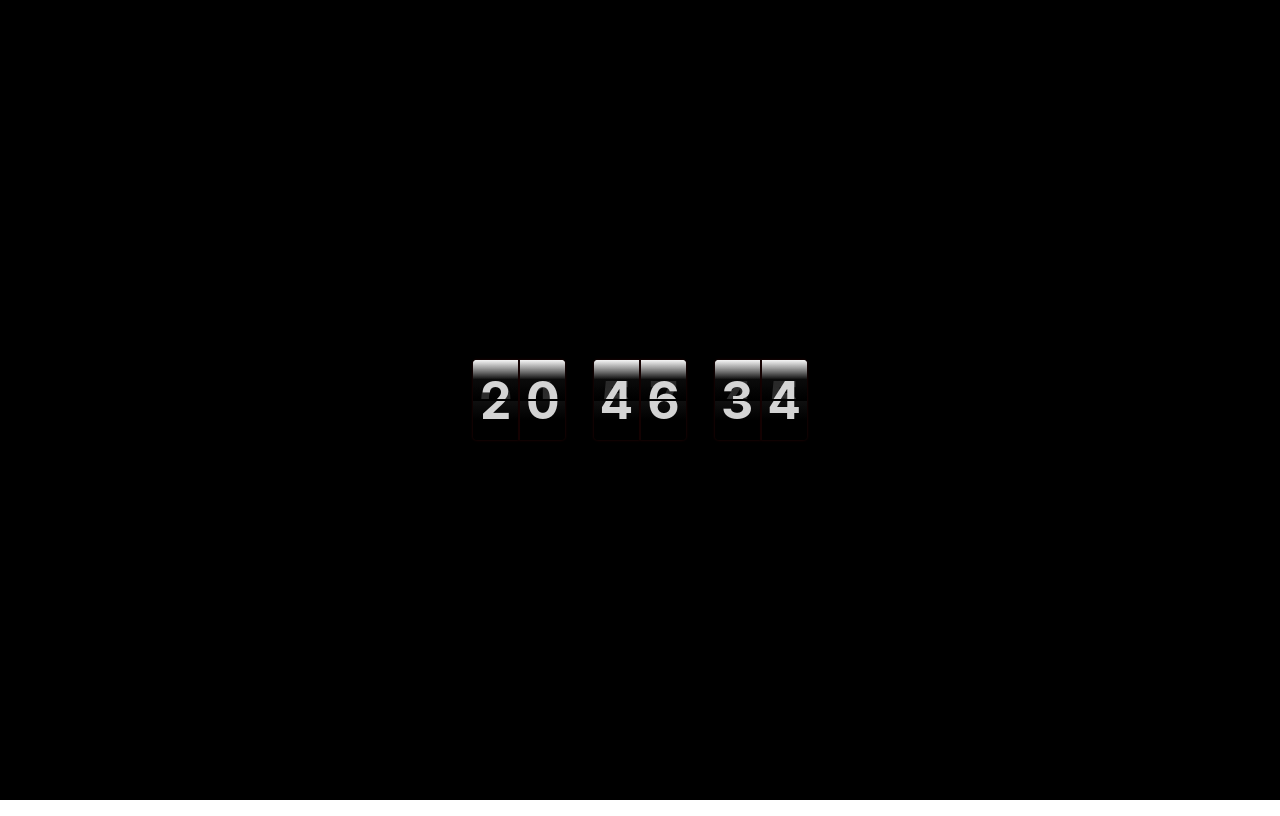
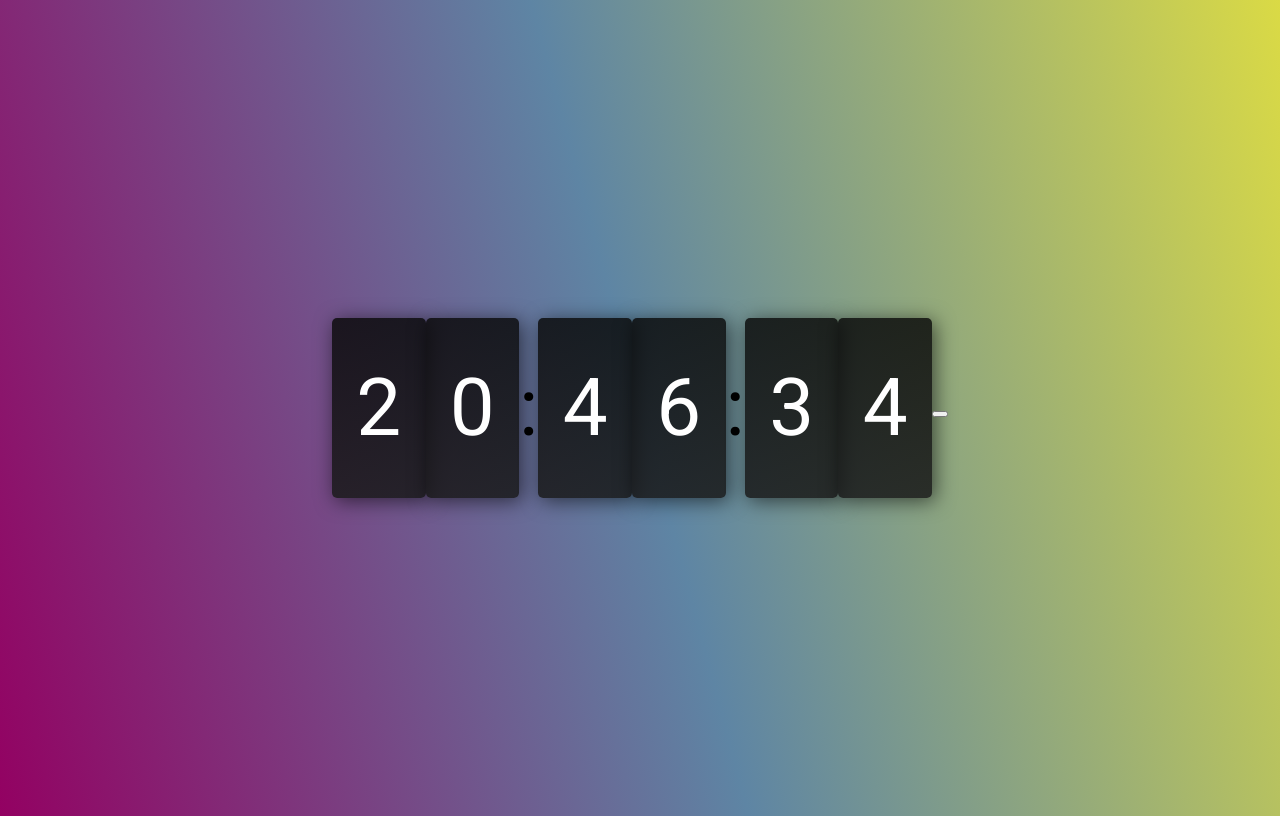
Before and after one commit to mathsiqueir/clock, a plain HTML site: page index.html in a window 1280 px wide. Drawn offline with Linux system fonts and the light colour scheme.

Commit message:
final commit to JULIA

```diff
--- a/css/style.css
+++ /dev/null
@@ -1,216 +0,0 @@
-html,
-body {
-  width: 100vw;
-  height: 100vh;
-  margin: 0;
-  border: 0;
-  padding: 0;
-  -webkit-box-sizing: border-box;
-  -moz-box-sizing: border-box;
-  box-sizing: border-box;
-}
-
-*,
-*::before,
-*::after {
-  -webkit-box-sizing: inherit;
-  -moz-box-sizing: inherit;
-  box-sizing: inherit;
-}
-
-#app {
-  width: 100%;
-  height: 100%;
-
-  background: rgb(0, 0, 0);
-
-  display: flex;
-  justify-content: center;
-  align-items: center;
-}
-
-.flip-clock-container {
-  display: flex;
-  justify-content: center;
-  align-items: center;
-
-  font-family: -apple-system, BlinkMacSystemFont, 'Segoe UI', Roboto, Oxygen, Ubuntu, Cantarell, 'Open Sans', 'Helvetica Neue', sans-serif;
-  font-size: 50px;
-  line-height: 0;
-	font-weight: bolder;
-}
-
-.flip-clock-container * {
-  -webkit-user-select: none;
-  -moz-user-select: none;
-  user-select: none;
-
-  cursor: default;
-}
-
-.flip-clock {
-  display: flex;
-
-  -webkit-perspective: 1000px;
-  -moz-perspective: 1000px;
-  perspective: 1000px;
-}
-
-.digit {
-  position: relative;
-
-  width: 45px;
-  height: 80px;
-
-  box-shadow: 0 0 2px 1px rgba(219, 29, 29, 0.1);
-}
-
-.digit-left {
-  margin-right: 1px;
-}
-
-.digit-right {
-  margin-left: 1px;
-}
-
-.digit::before,
-.digit::after {
-  position: absolute;
-  z-index: 0;
-
-  display: flex;
-  justify-content: center;
-
-  width: 100%;
-  height: 50%;
-  overflow: hidden;
-}
-
-.digit::before {
-  content: attr(data-digit-before);
-
-  bottom: 0;
-  align-items: flex-start;
-}
-
-.digit::after {
-  content: attr(data-digit-after);
-
-  top: 0;
-  align-items: flex-end;
-}
-
-.card {
-  position: relative;
-  z-index: 1;
-
-  width: 100%;
-  height: 50%;
-
-  -webkit-transform-style: preserve-3d;
-  -moz-transform-style: preserve-3d;
-  transform-style: preserve-3d;
-
-  -webkit-transform-origin: bottom;
-  -moz-transform-origin: bottom;
-  transform-origin: bottom;
-
-  -webkit-transform: rotateX(0);
-  -moz-transform: rotateX(0);
-  transform: rotateX(0);
-
-  -webkit-transition: transform .7s ease-in-out;
-  -moz-transition: transform .7s ease-in-out;
-  transition: transform .7s ease-in-out;
-}
-
-.card.flipped {
-  transform: rotateX(-180deg);
-}
-
-.card-face {
-  position: absolute;
-
-  display: flex;
-  justify-content: center;
-
-  width: 100%;
-  height: 100%;
-  overflow: hidden;
-
-  -webkit-backface-visibility: hidden;
-  -moz-backface-visibility: hidden;
-  backface-visibility: hidden;
-}
-
-.card-face-front {
-  align-items: flex-end;
-}
-
-.card-face-back {
-  align-items: flex-start;
-
-  -webkit-transform: rotateX(-180deg);
-  -moz-transform: rotateX(-180deg);
-  transform: rotateX(-180deg);
-}
-
-.digit::before,
-.digit::after,
-.card-face-front,
-.card-face-back {
-  background: white;
-  color: black;
-}
-
-.digit,
-.digit::before,
-.digit::after,
-.card,
-.card-face {
-  border-radius: 4px;
-}
-
-.digit::before,
-.card-face-back {
-  background: linear-gradient(0, #000000b2, #000000b5 50%, #141414c0);
-  color: #d4d4d4;
-
-  border-top: 1px solid black;
-  border-top-left-radius: 0;
-  border-top-right-radius: 0;
-}
-
-.digit::after,
-.card-face-front {
-  background: linear-gradient(0, #000000cb, #0b0b0bda 50%, #f5f5f5);
-  color: #d4d4d4;
-
-  border-bottom: 1px solid black;
-  border-bottom-left-radius: 0;
-  border-bottom-right-radius: 0;
-}
-
-.digit-left,
-.digit-left::before,
-.digit-left::after,
-.digit-left .card,
-.digit-left .card-face {
-  border-top-right-radius: 0;
-  border-bottom-right-radius: 0;
-}
-
-.digit-right,
-.digit-right::before,
-.digit-right::after,
-.digit-right .card,
-.digit-right .card-face {
-  border-top-left-radius: 0;
-  border-bottom-left-radius: 0;
-}
-
-.colon {
-  color: black;
-  margin: 0 6px;
-  padding-bottom: 9px;
-}
--- a/index.html
+++ b/index.html
@@ -1,77 +1,20 @@
 <!DOCTYPE html>
-<html lang="en">
+<html lang="pt-br">
 <head>
-  <meta charset="UTF-8">
-  <meta name="viewport" content="width=device-width, initial-scale=1.0">
-  <title>FLIP CLOCK</title>
-  <link rel="stylesheet" href="css/style.css">
+	<meta charset="UTF-8">
+	<meta name="viewport" content="width=device-width, initial-scale=1.0">
+	<title>CLOCK</title>
+	<link rel="stylesheet" href="style.css">
 </head>
 <body>
-  <div id="app">
-    <div class="flip-clock-container">
-      <div class="flip-clock flip-clock-h">
-        <div class="digit digit-left">
-          <!-- ::before -->
-          <div class="card">
-            <div class="card-face card-face-front"></div>
-            <div class="card-face card-face-back"></div>
-          </div>
-          <!-- ::after -->
-        </div>
-        <div class="digit digit-right">
-          <!-- ::before -->
-          <div class="card">
-            <div class="card-face card-face-front"></div>
-            <div class="card-face card-face-back"></div>
-          </div>
-          <!-- ::after -->
-        </div>
-      </div>
-
-      <div class="colon">:</div>
-
-      <div class="flip-clock flip-clock-m">
-        <div class="digit digit-left">
-          <!-- ::before -->
-          <div class="card">
-            <div class="card-face card-face-front"></div>
-            <div class="card-face card-face-back"></div>
-          </div>
-          <!-- ::after -->
-        </div>
-        <div class="digit digit-right">
-          <!-- ::before -->
-          <div class="card">
-            <div class="card-face card-face-front"></div>
-            <div class="card-face card-face-back"></div>
-          </div>
-          <!-- ::after -->
-        </div>
-      </div>
-
-      <div class="colon">:</div>
-
-      <div class="flip-clock flip-clock-s">
-        <div class="digit digit-left">
-          <!-- ::before -->
-          <div class="card">
-            <div class="card-face card-face-front"></div>
-            <div class="card-face card-face-back"></div>
-          </div>
-          <!-- ::after -->
-        </div>
-        <div class="digit digit-right">
-          <!-- ::before -->
-          <div class="card">
-            <div class="card-face card-face-front"></div>
-            <div class="card-face card-face-back"></div>
-          </div>
-          <!-- ::after -->
-        </div>
-      </div>
-    </div>
-  </div>
-
-  <script src="js/script.js"></script>
+		<section class="container">
+			<span id="hr1">0</span><span id="hr2">0</span>:
+			<span id="mn1">0</span><span id="mn2">0</span>:
+			<span id="sc1">0</span><span id="sc2">0</span>
+		</section>
+		<section>
+			<button id="changeBackgrou"></button>
+		</section>
+		<script src="script.js"></script>
 </body>
 </html>
--- a/js/script.js
+++ /dev/null
@@ -1,106 +0,0 @@
-(function () {
-  'use strict';
-
-  const els = {
-    s: initElements('s'),
-    m: initElements('m'),
-    h: initElements('h'),
-  };
-
-  function initElements(type) {
-    const els = [{}, {}];
-
-    if (!['s', 'm', 'h'].includes(type)) return els;
-
-    const target = document.querySelector(`.flip-clock-${type}`);
-
-    if (!target) return els;
-
-    let el;
-
-    el = els[0];
-    el.digit = target.querySelector('.digit-left');
-    el.card = el.digit.querySelector('.card');
-    el.cardFaces = el.card.querySelectorAll('.card-face');
-    el.cardFaceA = el.cardFaces[0];
-    el.cardFaceB = el.cardFaces[1];
-
-    el = els[1];
-    el.digit = target.querySelector('.digit-right');
-    el.card = el.digit.querySelector('.card');
-    el.cardFaces = el.card.querySelectorAll('.card-face');
-    el.cardFaceA = el.cardFaces[0];
-    el.cardFaceB = el.cardFaces[1];
-
-    return els;
-  }
-
-  (function runClock() {
-    if (!document.hidden) {
-      const date = new Date();
-      const now = {
-        h: date.getHours(),
-        m: date.getMinutes(),
-        s: date.getSeconds(),
-      };
-      now.h = now.h < 10 ? `0${now.h}` : `${now.h}`;
-      now.m = now.m < 10 ? `0${now.m}` : `${now.m}`;
-      now.s = now.s < 10 ? `0${now.s}` : `${now.s}`;
-      now.h0 = now.h[0];
-      now.h1 = now.h[1];
-      now.m0 = now.m[0];
-      now.m1 = now.m[1];
-      now.s0 = now.s[0];
-      now.s1 = now.s[1];
-      console.log(`${now.h0}${now.h1}:${now.m0}${now.m1}:${now.s0}${now.s1}`);
-
-      for (const t of Object.keys(els)) {
-        for (const i of ['0', '1']) {
-          const curr = now[`${t}${i}`];
-          let next = +curr + 1;
-          if (t === 'h') {
-            if (i === '0') next = next <= 2 ? `${next}` : '0';
-            if (i === '1') next = next <= 3 ? `${next}` : '0';
-          }
-          if (t === 'm') {
-            if (i === '0') next = next <= 5 ? `${next}` : '0';
-            if (i === '1') next = next <= 9 ? `${next}` : '0';
-          }
-          if (t === 's') {
-            if (i === '0') next = next <= 5 ? `${next}` : '0';
-            if (i === '1') next = next <= 9 ? `${next}` : '0';
-          }
-          const el = els[t][i];
-          if (el && el.digit) {
-            if (!el.digit.dataset.digitBefore) {
-              el.digit.dataset.digitBefore = curr;
-              el.cardFaceA.textContent = el.digit.dataset.digitBefore;
-              el.digit.dataset.digitAfter = next;
-              el.cardFaceB.textContent = el.digit.dataset.digitAfter;
-            } else if (el.digit.dataset.digitBefore !== curr) {
-              el.card.addEventListener('transitionend', function () {
-                el.digit.dataset.digitBefore = curr;
-                el.cardFaceA.textContent = el.digit.dataset.digitBefore;
-
-                const cardClone = el.card.cloneNode(true);
-                cardClone.classList.remove('flipped');
-                el.digit.replaceChild(cardClone, el.card);
-                el.card = cardClone;
-                el.cardFaces = el.card.querySelectorAll('.card-face');
-                el.cardFaceA = el.cardFaces[0];
-                el.cardFaceB = el.cardFaces[1];
-
-                el.digit.dataset.digitAfter = next;
-                el.cardFaceB.textContent = el.digit.dataset.digitAfter;
-              }, { once: true });
-              if (!el.card.classList.contains('flipped')) {
-                el.card.classList.add('flipped');
-              }
-            }
-          }
-        }
-      }
-    }
-    setTimeout(runClock, 1000);
-  })();
-})();
--- /dev/null
+++ b/script.js
@@ -0,0 +1,30 @@
+const hr1 = document.getElementById('hr1');
+const hr2 = document.getElementById('hr2');
+const mn1 = document.getElementById('mn1');
+const mn2 = document.getElementById('mn2');
+const sc1 = document.getElementById('sc1');
+const sc2 = document.getElementById('sc2');
+
+const relogio = setInterval(function time(){
+	let dateToday = new Date()
+
+	let hr = dateToday.getHours();
+	let mn = dateToday.getMinutes();
+	let sc = dateToday.getSeconds();
+
+	let hrStr = fixTime(hr)
+	let mnStr = fixTime(mn)
+	let scStr = fixTime(sc)
+
+	hr1.textContent = hrStr[0];
+  hr2.textContent = hrStr[1];
+  mn1.textContent = mnStr[0];
+  mn2.textContent = mnStr[1];
+  sc1.textContent = scStr[0];
+  sc2.textContent = scStr[1];
+
+})
+
+function fixTime(time){
+	return time < 10 ? '0'+time : time.toString()
+}
--- /dev/null
+++ b/style.css
@@ -0,0 +1,35 @@
+@import url('https://fonts.googleapis.com/css2?family=Roboto:ital,wght@0,100;0,300;0,400;0,500;0,700;0,900;1,100;1,300;1,400;1,500;1,700;1,900&display=swap');
+body{
+height: 100vh;
+display: flex;
+justify-content: center;
+align-items: center;
+background-image: linear-gradient(75deg, rgb(147, 1, 98), rgb(94, 133, 164),rgb(218, 218, 69));
+font-family: "Roboto", sans-serif;
+font-weight: 400;
+}
+
+.container{
+	width: 600px;
+	height: 220px;
+	border-radius: 10px;
+
+	display: flex;
+	justify-content: space-around;
+	align-items: center;
+	font-size: 80px;
+}
+
+span{
+	width: 100px;
+	padding: 15px;
+	background-image: linear-gradient(180deg,rgba(8, 8, 8, 0.826), rgba(24, 24, 24, 0.849));
+	box-shadow: 3px 3px 20px rgba(0, 0, 0, 0.584);
+	color: white;
+	height: 150px;
+
+	border-radius: 5px;
+	display: flex;
+	justify-content: center;
+	align-items: center;
+}
```
Also changed, not shown: 1 other file.
